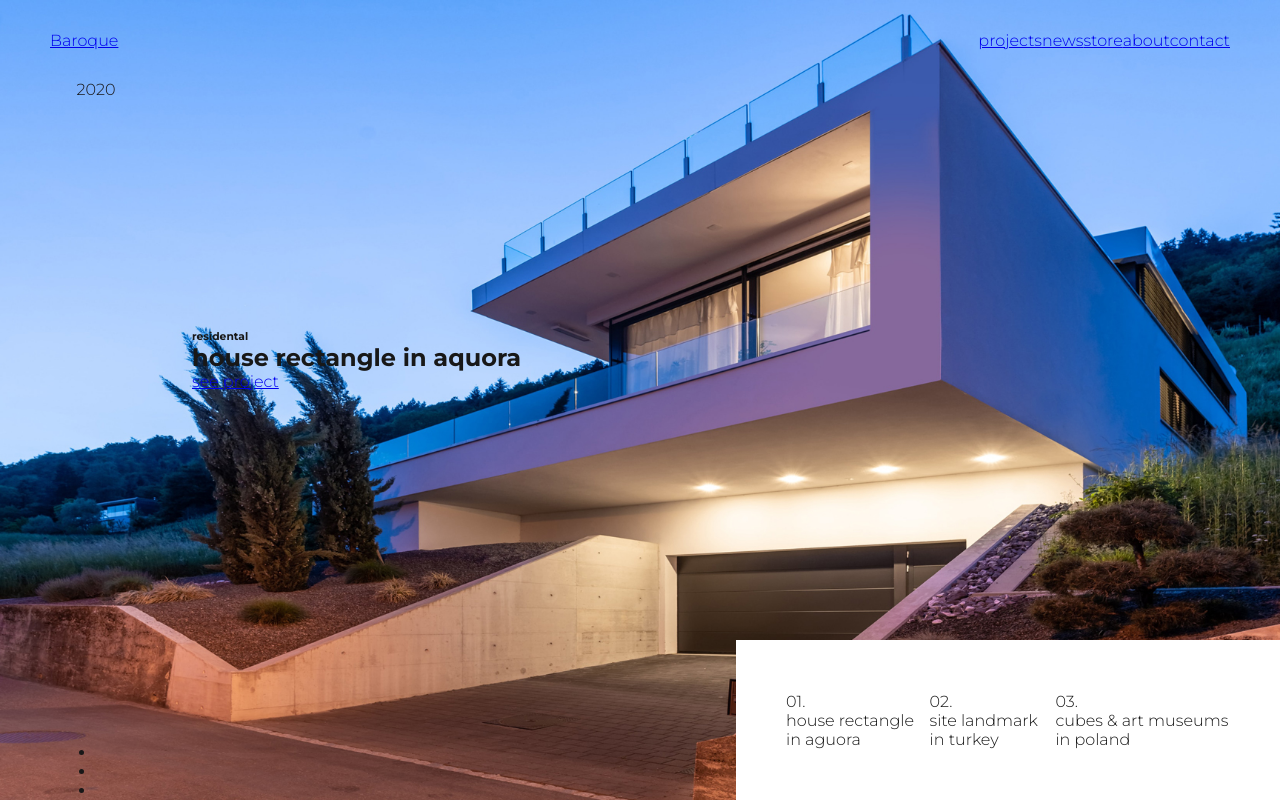
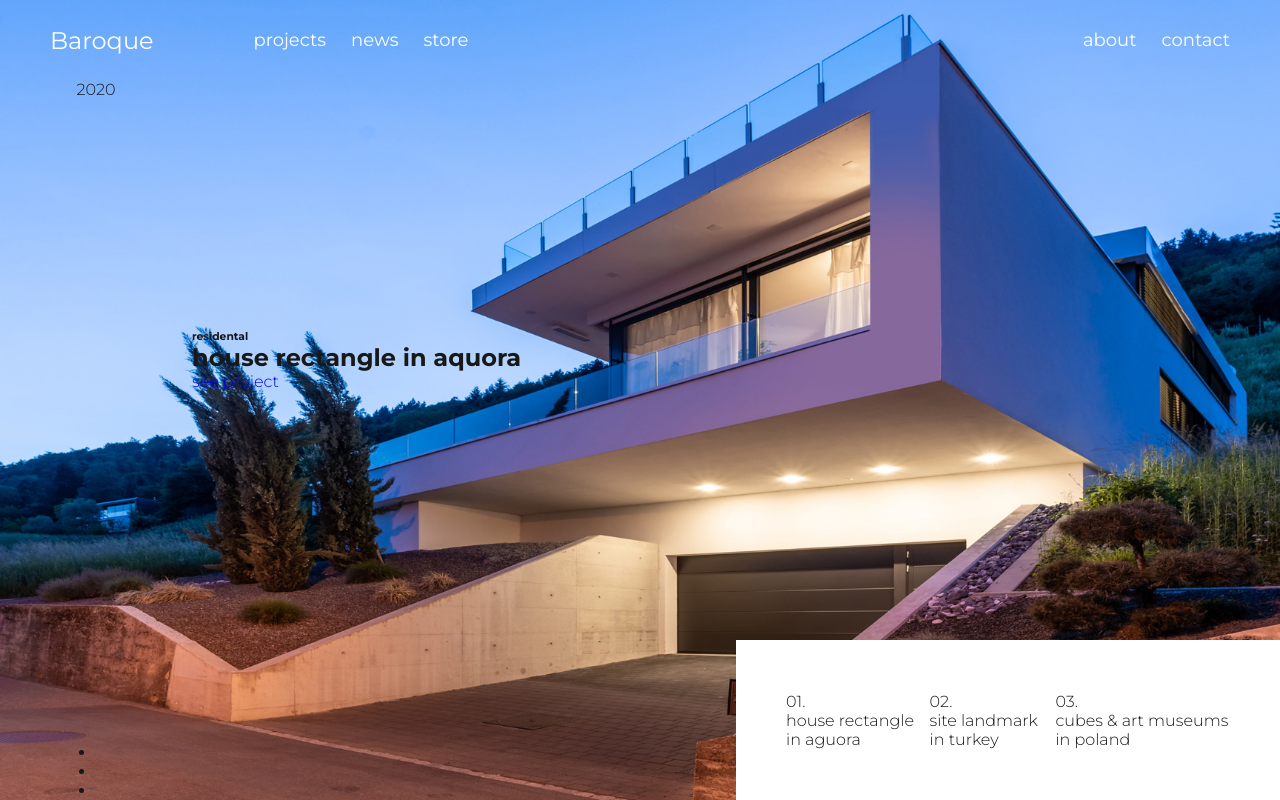
Before and after one commit to AdnanM996/Baroque, a website: page index.html in a window 1280 px wide. Drawn offline with Linux system fonts and the light colour scheme.

Commit message:
styled nav

```diff
--- a/index.html
+++ b/index.html
@@ -14,13 +14,22 @@
                 <a href="index.html" class="logo">Baroque</a>
 
                 <nav class="nav">
+
+                        <div class="nav--left">
                             <ul>
                                 <li><a href="#">projects</a></li>
                                 <li><a href="#">news</a></li>
                                 <li><a href="#">store</a></li>
+                            </ul>
+                        </div>
+
+                        <div class="nav--right">
+                            <ul>
                                 <li><a href="#">about</a></li>
                                 <li><a href="#">contact</a></li>
                             </ul>
+                        </div>
+
                 </nav>
             </header><!--end hero-->
 
--- a/sass/base/_reset.scss
+++ b/sass/base/_reset.scss
@@ -27,3 +27,7 @@ body {
     background-color: $color-primary;
     color: $color-secondary;
 }
+
+a {
+    text-decoration: none;
+}
--- a/sass/base/_typography.scss
+++ b/sass/base/_typography.scss
@@ -9,3 +9,9 @@ body {
     font-size: 1.6rem;
     font-weight: 300;
 }
+
+.logo {
+    color: $color-primary;
+    font-size: 2.4rem;
+    font-weight: 400;
+}
--- a/sass/layout/_navigation.scss
+++ b/sass/layout/_navigation.scss
@@ -1,7 +1,36 @@
 .nav {
+    display: flex;
+    justify-content: space-between;
+    align-items: center;
+    flex: 2;
+    padding-left: 10rem;
+
+    &--left,
+    &--right {
+        display: flex;
+    }
 
     & ul {
         display: flex;
         list-style: none;
     }
+
+    & li {
+
+        &:not(:last-child) {
+            margin-right: 2.5rem;
+        }
+    }
+
+    & a {
+        display: inline-block;
+        color: $color-primary;
+        font-size: 1.8rem;
+        font-weight: 400;
+        transition: all .3s ease-in-out;
+
+        &:hover {
+            color: $color-terheary;
+        }
+    }
 }
```
Also changed, not shown: css/styles.css. Lines whose indentation alone changed are shown as unchanged.
